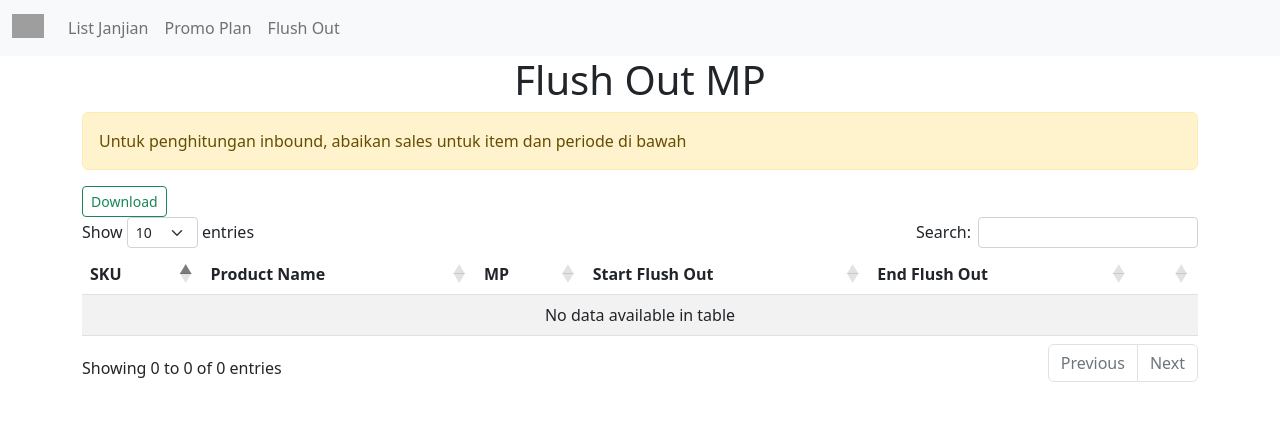
After one commit to nutrimartid/pricing, a Flask app: page /flushoutmp in a window 1280 px wide. The commit adds this page. Shown: the top 421 px of the page. Run offline with Flask 3, Linux system fonts and the light colour scheme; data that the repository does not hold is empty; some libraries are stand-ins or nearby versions; grey boxes are pictures that could not be loaded.

Commit message:
flush out mp

```diff
--- a/app.py
+++ b/app.py
@@ -72,6 +72,16 @@ class tblkonten(db.Model):
     sku = db.Column(db.String(64))
     herourl = db.Column(db.String(64))
     prod_desc = db.Column(db.Text)
+
+class tblfo(db.Model):
+    id = db.Column(db.Integer, primary_key=True)
+    realnamaproduk = db.Column(db.String(175))
+    realsku = db.Column(db.String(64))
+    # plnfi = db.Column(db.Integer)
+    # hargajanjian = db.Column(db.Integer)
+    startdate = db.Column(db.Date)
+    enddate = db.Column(db.Date)
+    mp=db.Column(db.String(64))
 
 class apiv1(Resource):
     def get(self):
@@ -359,6 +369,8 @@ def download(type):
         df=pd.read_sql_table('tbluserlmen', con=cnx)
     elif type=='lmenorder':
         df=pd.read_sql_table('tblorderlmen', con=cnx)
+    elif type=='flushout':
+        df=pd.read_sql_table('tblfo', con=cnx)
     else:
         df=pd.read_sql_table('tbluser', con=cnx)
     cnx.dispose()
@@ -828,5 +840,55 @@ def lmenfaq():
     # else:
     return render_template('lmen2023/lmenfaq.html')
 
+@app.route('/flushoutmp',methods=['POST','GET'])
+def flushoutmp():
+    df=tblfo.query.all()
+    item_name=request.args.get('item_name')
+    item_sku=request.args.get('item_sku')
+    if request.method=='POST':
+        if request.form['jh_startdate'] < request.form['jh_enddate']:
+            y1=int(request.form['jh_startdate'].split('-')[0])
+            m1=int(request.form['jh_startdate'].split('-')[1])
+            d1=int(request.form['jh_startdate'].split('-')[2])
+            y2=int(request.form['jh_enddate'].split('-')[0])
+            m2=int(request.form['jh_enddate'].split('-')[1])
+            d2=int(request.form['jh_enddate'].split('-')[2])
+            newflushout=tblfo(realnamaproduk=request.form['jh_itemname'],realsku=request.form['jh_itemsku'],startdate=date(year=y1,month=m1,day=d1),enddate=date(year=y2,month=m2,day=d2),mp=request.form['jh_notes'])
+            db.session.add(newflushout)
+            db.session.commit()
+            return redirect(url_for('flushoutmp'))
+        else:
+            return redirect(url_for('flushoutmp'))
+    else:
+        # item_pl=request.args.get('item_pl')
+        return render_template('flushout_list.html',a=item_name,b=item_sku,df=df)
+
+@app.route('/editfo/<id>',methods=['POST','GET'])
+def editfo(id):
+    editdata=tblfo.query.get(id)
+    if request.method=='POST':
+        y1=int(request.form['jh_startdate'].split('-')[0])
+        m1=int(request.form['jh_startdate'].split('-')[1])
+        d1=int(request.form['jh_startdate'].split('-')[2])
+        y2=int(request.form['jh_enddate'].split('-')[0])
+        m2=int(request.form['jh_enddate'].split('-')[1])
+        d2=int(request.form['jh_enddate'].split('-')[2])
+        editdata.startdate=date(year=y1,month=m1,day=d1)
+        editdata.enddate=date(year=y2,month=m2,day=d2)
+        editdata.mp=request.form['jh_notes']
+        # newflushout=tblfo(realnamaproduk=request.form['jh_itemname'],realsku=request.form['jh_itemsku'],startdate=date(year=y1,month=m1,day=d1),enddate=date(year=y2,month=m2,day=d2),mp=request.form['jh_notes'])
+        db.session.add(editdata)
+        db.session.commit()
+        return redirect(url_for('flushoutmp'))
+    else:
+        return render_template('flushout_edit.html',editdata=editdata)
+
+@app.route('/delfo/<id>',methods=['POST','GET'])
+def delfo(id):
+    deldata=tblfo.query.get(id)
+    db.session.delete(deldata)
+    db.session.commit()
+    return redirect(url_for('flushoutmp'))
+
 if __name__ == '__main__':
     app.run()
--- /dev/null
+++ b/static/localjs.js
@@ -0,0 +1,11 @@
+console.log('js janjian');
+const queryString = window.location.search;
+var formaddfo = document.getElementById('formaddfo');
+
+
+if (queryString){
+    console.log(queryString);
+} else{
+    console.log('no param');
+    formaddfo.style.display = 'none';
+}
--- a/templates/base2.html
+++ b/templates/base2.html
@@ -33,7 +33,8 @@
           <!-- <a class="nav-link active" aria-current="page" href="#">Home</a> -->
           <a class="nav-link" href="{{url_for('listjanjianharga')}}">List Janjian</a>
           <a class="nav-link" href="{{url_for('upload_file')}}">Promo Plan</a>
-          <a class="nav-link" href="{{url_for('bulkuploadjanjian')}}">Bulk Upload</a>
+          <!-- <a class="nav-link" href="{{url_for('bulkuploadjanjian')}}">Bulk Upload</a> -->
+          <a class="nav-link" href="{{url_for('flushoutmp')}}">Flush Out</a>
           <!-- <a class="nav-link disabled" href="#" tabindex="-1" aria-disabled="true">Disabled</a> -->
         </div>
       </div>
@@ -46,6 +47,7 @@
   <script type="text/javascript" charset="utf8" src="https://code.jquery.com/jquery-3.6.0.min.js"></script>
   <script type="text/javascript" charset="utf8" src="https://cdn.datatables.net/1.10.25/js/jquery.dataTables.js"></script>
   <script type="text/javascript" charset="utf8" src="https://cdn.datatables.net/1.10.25/js/dataTables.bootstrap5.js"></script>
+  <script src="/static/localjs.js"></script>
   {% block scripts %}{% endblock %}
 </body>
 <!-- <footer>
--- /dev/null
+++ b/templates/flushout_list.html
@@ -0,0 +1,87 @@
+{% extends 'base2.html' %}
+{% block content %}
+
+<div>
+    <h1>Flush Out MP</h1>
+
+</div>
+<div class="alert alert-warning" role="alert">
+  Untuk penghitungan inbound, abaikan sales untuk item dan periode di bawah
+</div>
+<div>
+  <a class="btn btn-sm btn-outline-success" role="button" href="{{url_for('download',type='flushout')}}">Download</a>
+</div>
+
+<form method="POST" id="formaddfo" >
+    <div class="row g-3">
+        <div class="col">
+          <label for="jh_itemname">Real Nama Produk</label>
+          <input class="form-control-plaintext" type="text" value="{{a}}" aria-label="default input example" id="jh_itemname" name="jh_itemname" readonly>
+        </div>
+        <div class="col-3">
+          <label for="jh_itemsku">Real SKU</label>
+          <input class="form-control-plaintext" type="text" value="{{b}}" aria-label="default input example" id="jh_itemsku" name="jh_itemsku" readonly>
+        </div>
+    </div>
+    <div class="row g-3">
+        <div class="col">
+          <label for="jh_startdate">Start Date</label>
+          <input class="form-control" type="date" aria-label="default input example" id="jh_startdate" name="jh_startdate" required>
+        </div>
+        <div class="col">
+          <label for="jh_enddate">End Date</label>
+          <input class="form-control" type="date" aria-label="default input example" id="jh_enddate" name="jh_enddate" required>
+        </div>
+    </div>
+    <div class="row g-3">
+        <div class="col">
+          <!-- <label for="jh_notes">Notes</label>
+          <input class="form-control" type="text" aria-label="default input example" id="jh_notes" name="jh_notes"> -->
+          <label for="jh_notes">MP</label>
+          <select name="jh_notes" id="jh_notes" class="form-select mb-3">
+            <!-- <option selected>Open this select menu</option> -->
+            <option value="Tokopedia">Tokopedia</option>
+            <option value="Shopee">Shopee</option>
+            <option value="Tiktok">Tiktok</option>
+            <option value="Lazada">Lazada</option>
+            <option value="Blibli">Blibli</option>
+          </select>
+        </div>
+      </div>
+    <button type="submit" class="btn btn-primary mb-3">Submit</button>
+</form>
+<table class="table table-striped table-hover">
+    <thead>
+        <tr>
+            <th>SKU</th>
+            <th>Product Name</th>
+            <th>MP</th>
+            <th>Start Flush Out</th>
+            <th>End Flush Out</th>
+            <th></th>
+        </tr>
+    </thead>
+    <tbody>
+        {% for i in df %}
+        <tr>
+            <td>{{i.realsku}}</td>
+            <td>{{i.realnamaproduk}}</td>
+            <td>{{i.mp}}</td>
+            <td>{{i.startdate}}</td>
+            <td>{{i.enddate}}</td>
+            <td>
+                <a href="{{url_for('editfo',id=i.id)}}">edit</a>
+                <a href="{{url_for('delfo',id=i.id)}}">delete</a>
+            </td>
+        </tr>
+        {% endfor %}
+    </tbody>
+</table>
+
+{% endblock %}
+
+{% block scripts %}
+<script>
+  $(document).ready(function(){$('table').DataTable();});
+</script>
+{% endblock %}
--- a/templates/listjanjian.html
+++ b/templates/listjanjian.html
@@ -2,7 +2,7 @@
 {% block content %}
 
 <h1>List Janjian Harga</h1>
-<div class='container'>
+<!-- <div class='container'>
   <div class="dropdown">
     <button class="btn btn-sm btn-secondary dropdown-toggle" type="button" data-bs-toggle="dropdown" aria-expanded="false">
       Download
@@ -13,7 +13,9 @@
       <li><a class="dropdown-item disabled" href="#">Pending</a></li>
     </ul>
   </div>
-</div>
+</div> -->
+<a class="btn btn-sm btn-outline-success" role="button" href="{{url_for('download',type='janjianharga')}}">Download</a>
+<a class="btn btn-sm btn-outline-success" role="button" href="{{url_for('bulkuploadjanjian')}}">Bulk Upload</a>
 
 <br>
 <div class="agr1">
```
Also changed, not shown: templates/flushout_edit.html (added, +113 -0 lines).
